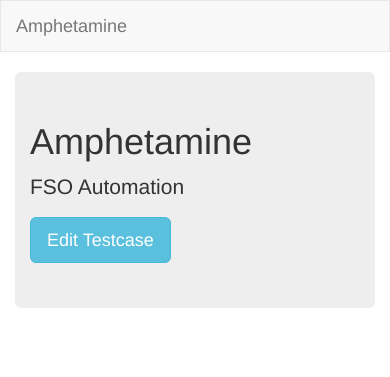
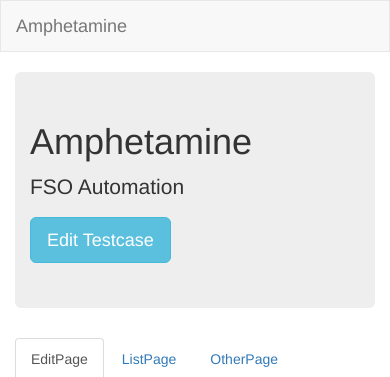
Before and after one commit to OmegaM/Amphetamine, a Python web app: template amphetamine_app/templates/index.html in a window 390 px wide. Shown: the top 377 px of the page. Run offline with Jinja, Linux system fonts and the light colour scheme; the template is opened without the code that fills it, so the values that code supplies are empty.

Commit message:
改善前端页面

```diff
--- a/amphetamine_app/templates/index.html
+++ b/amphetamine_app/templates/index.html
@@ -1,14 +1,48 @@
 {% extends "base.html" %}
 {% block content %}
-    <div class="jumbotron">
-        <div class="container">
+    <div class="row">
+        <div class="col-md-7">
+            <div class="jumbotron">
+                <div class="container">
+                    <h1 class="text-danger">Amphetamine</h1>
+
+                    <p>FSO Automation</p>
+
+                    <p><a class="btn btn-info btn-lg" href="{{ url_for('edit_testcase') }}" role="button">Edit
+                        Testcase</a></p>
+                </div>
+            </div>
+
+        </div>
+        <!--begin tab show-->
+        <div class="col-md-5">
 
 
-            <h1 class="text-danger">Amphetamine</h1>
+            <ul class="nav nav-tabs">
+                <li class="active"><a data-toggle="tab" href="#editPage">EditPage</a></li>
+                <li><a data-toggle="tab" href="#listPage">ListPage</a></li>
+                <li><a data-toggle="tab" href="#otherPage">OtherPage</a></li>
+            </ul>
 
-            <p>FSO Automation</p>
+            <div class="tab-content">
+                <div id="editPage" class="tab-pane fade in active">
+                    <h3>Edit TestCase</h3>
+                    <img height="90%" width="90%" src="{{ url_for('static', filename='img/edittestcase.png') }}">
+                </div>
+                <div id="listPage" class="tab-pane fade">
+                    <h3>List TestCase</h3>
 
-            <p><a class="btn btn-info btn-lg" href="{{ url_for('edit_testcase') }}" role="button">Edit Testcase</a></p>
+                    <img height="90%" width="90%" src="{{ url_for('static', filename='img/showtestcase.png') }}">
+                </div>
+                <div id="otherPage" class="tab-pane fade">
+                    <h3>Other Page</h3>
+
+                    <p>info info info</p>
+                </div>
+            </div>
+
         </div>
+
     </div>
+
 {% endblock %}
```
